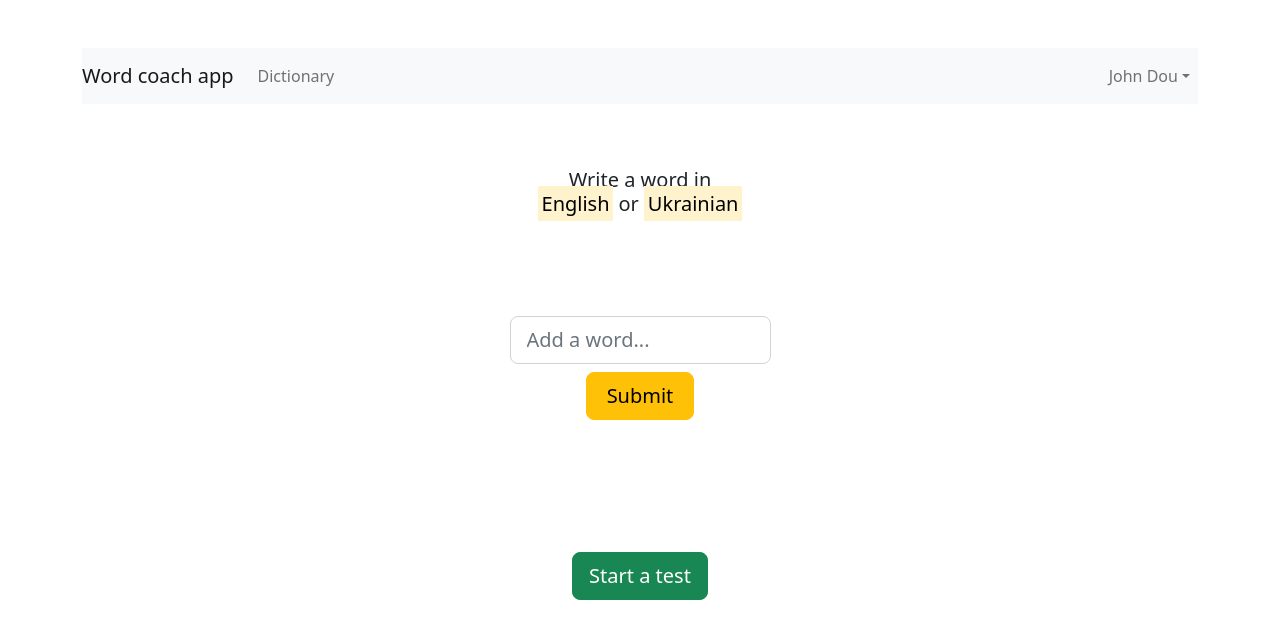
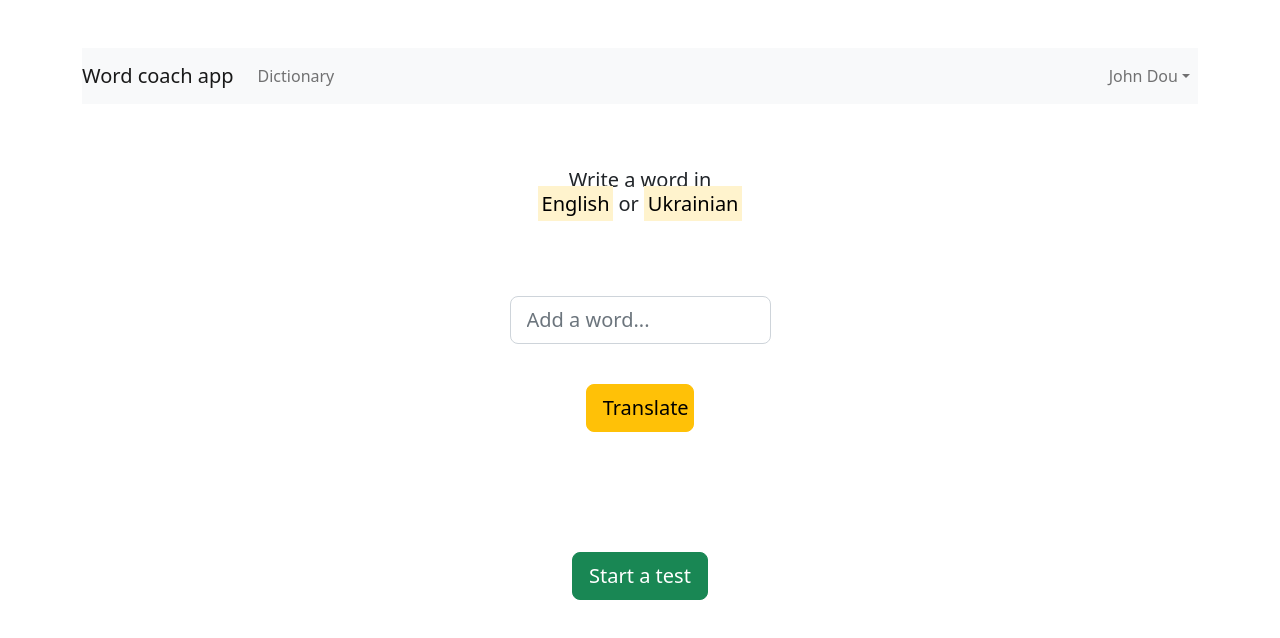
Before and after one commit to newdisease/words-coach-app, a React (Create React App) app in the folder frontend/: page / in a window 1280 px wide. Shown: the top 638 px of the page. Built offline with nearby package versions, Linux system fonts and the light colour scheme.

Commit message:
add text validation

```diff
--- a/frontend/package.json
+++ b/frontend/package.json
@@ -3,6 +3,7 @@
   "version": "0.1.0",
   "private": true,
   "dependencies": {
+    "@hookform/resolvers": "^2.9.6",
     "@testing-library/jest-dom": "^5.16.4",
     "@testing-library/react": "^13.3.0",
     "@testing-library/user-event": "^13.5.0",
@@ -12,9 +13,11 @@
     "react-bootstrap": "^2.4.0",
     "react-bootstrap-icons": "^1.8.4",
     "react-dom": "^18.2.0",
+    "react-hook-form": "^7.33.1",
     "react-router-dom": "^6.3.0",
     "react-scripts": "5.0.1",
-    "web-vitals": "^2.1.4"
+    "web-vitals": "^2.1.4",
+    "yup": "^0.32.11"
   },
   "scripts": {
     "start": "react-scripts start",
--- a/frontend/src/Components/WordsSearchForm/WordsSearchForm.jsx
+++ b/frontend/src/Components/WordsSearchForm/WordsSearchForm.jsx
@@ -1,23 +1,40 @@
 import { useState } from 'react';
 import { Button, Form, Col, Row, Spinner } from 'react-bootstrap';
+import { useForm } from "react-hook-form";
+import { yupResolver } from '@hookform/resolvers/yup';
+import * as yup from "yup";
 
 import getTranslate from '../../Services/TranslatorService';
+
+const schema = yup.object({
+    expression: yup.string()
+        .min(2, 'must be at least 2 characters long')
+        .max(15, 'an expression is too long')
+        .matches(/^([^\s]*[\s]?[^\s]*){0,2}$/, { message: "too many words in the expression" })
+        .matches(/^[а-яА-ЯіІїЇa-zA-Z\s']+$/, { message: "only letters are allowed" }),
+}).required();
 
 const WordsSearchForm = () => {
     const [word, setWord] = useState(null);
     const [translated, setTranslated] = useState(null);
     const [isLoading, setIsLoading] = useState(false);
 
-    const getData = async (word) => {
+    const { register, formState: { errors }, handleSubmit } = useForm({
+        resolver: yupResolver(schema)
+    });
+
+    const getData = async ({ expression }) => {
         setIsLoading(true);
-        const data = await getTranslate(word);
+        const data = await getTranslate(expression);
         setTranslated(data);
         setIsLoading(false);
     }
 
+
     return (
-        <Form>
-            <Row style={{ "maxHeight": "15vh", "minHeight": "15vh" }} className='d-flex justify-content-center align-items-end'>
+        <>
+            <Row style={{ "maxHeight": "15vh", "minHeight": "15vh" }}
+                className='d-flex justify-content-center align-items-end'>
                 <Col xs={10} md={5} lg={3}>
                     {(!isLoading && !translated) && <div><p className='h5'>Write a word in <br /> <mark>English</mark> or <mark>Ukrainian</mark> </p></div>}
                     {isLoading && <Spinner animation="border" role="status">
@@ -26,18 +43,19 @@ const WordsSearchForm = () => {
                     {translated && <ShowTranslatedResult result={translated} />}
                 </Col>
             </Row>
-            <Row style={{ "minHeight": "35vh" }} className='d-flex justify-content-center align-items-center mb-5'>
+            <Form onSubmit={handleSubmit(getData)}>
+                <Row style={{ "minHeight": "35vh" }}
+                    className='d-flex justify-content-center align-items-center mb-5'>
                     <Col xs={10} md={5} lg={3}>
                         <Form.Group className="my-2">
-                        <Form.Control size="lg" type="text" placeholder="Add a word..." onChange={(e) => setWord(e.target.value)}></Form.Control>
+                            <Form.Control size="lg" type="text" placeholder="Add a word..." {...register("expression")}></Form.Control>
+                            <p style={{ minHeight: "1.5em" }} className="text-danger">{errors.expression?.message}</p>
+                            <Button className={`col-sm-5 ${(isLoading || errors.expression) && "disabled"}`} type="submit" variant="warning" size="lg">Translate</Button>
                         </Form.Group>
-                    <Button className={`col-sm-5 ${isLoading && "disabled"}`} type="submit" variant="warning" size="lg" onClick={(e) => {
-                        e.preventDefault();
-                        getData(word);
-                    }}>Submit</Button>
                     </Col>
                 </Row>
             </Form>
+        </>
     )
 }
 
```
Also changed, not shown: frontend/src/Services/TranslatorService.jsx (line endings or trailing spaces), 1 other file (tests, documents, lock files or other folders). Lines whose indentation alone changed are shown as unchanged.
